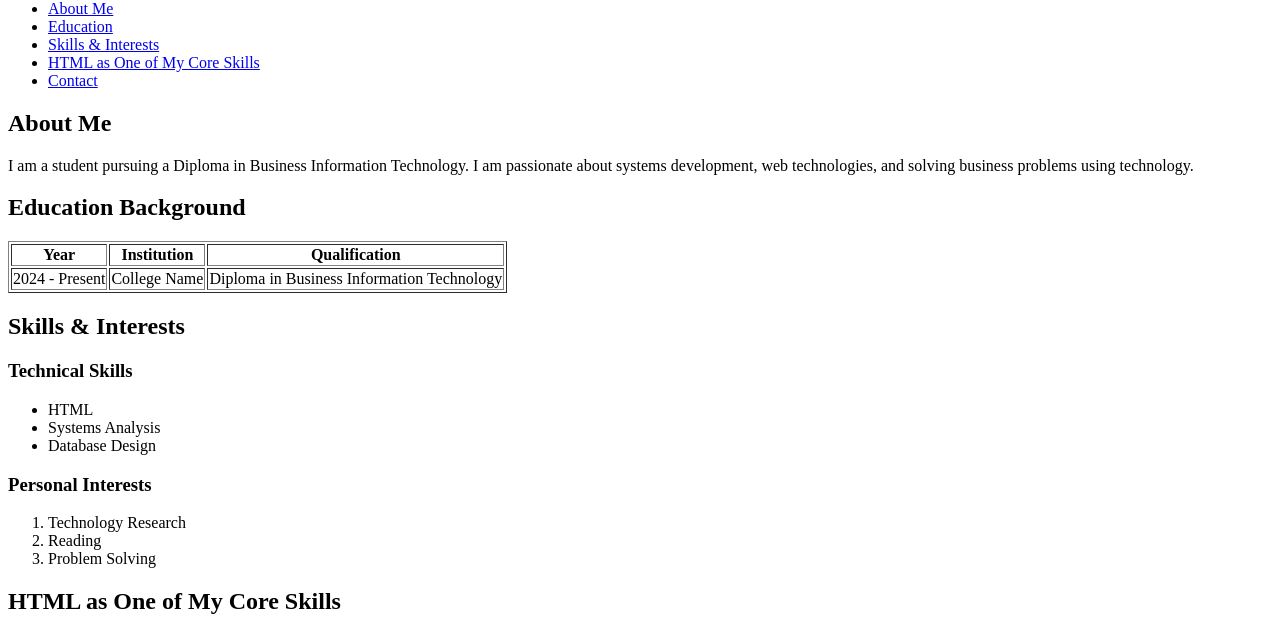
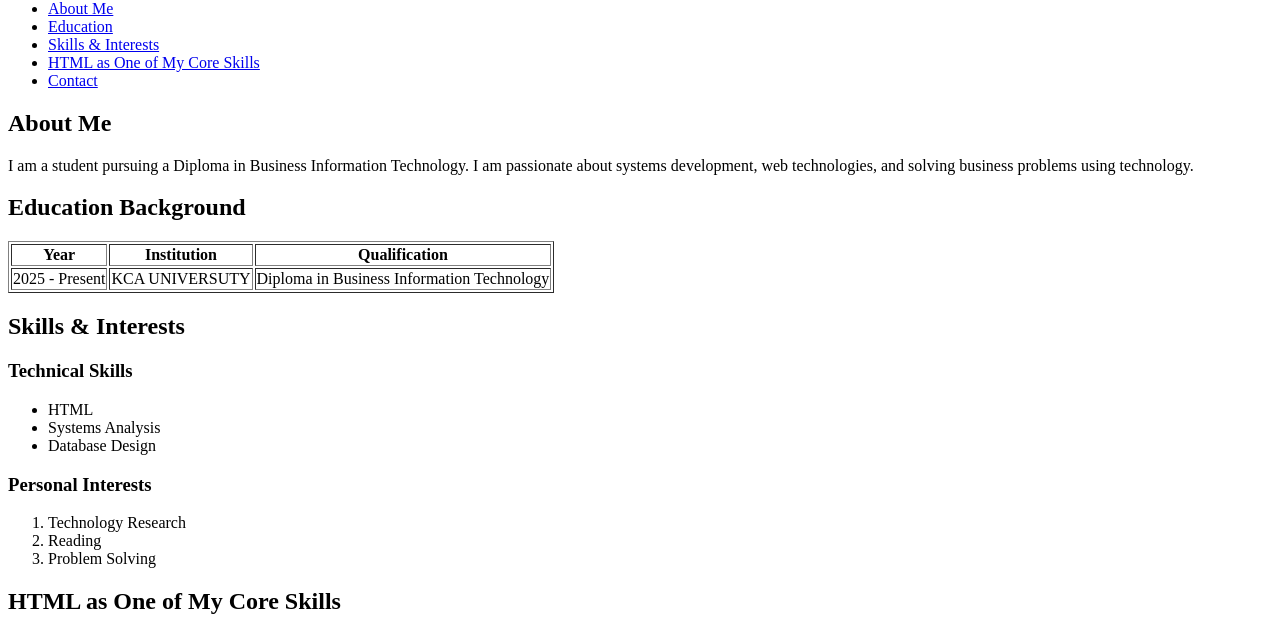
Before and after one commit to Mitchel-Kairu/student-website, a plain HTML site: page index.html in a window 1280 px wide. Shown: the part 165-797 px from the top of the page. Drawn offline with Linux system fonts and the light colour scheme.

Commit message:
Update index.html

```diff
--- a/index.html
+++ b/index.html
@@ -44,8 +44,8 @@
             <th>Qualification</th>
         </tr>
         <tr>
-            <td>2024 - Present</td>
-            <td>College Name</td>
+            <td>2025 - Present</td>
+            <td>KCA UNIVERSUTY</td>
             <td>Diploma in Business Information Technology</td>
         </tr>
     </table>
```
